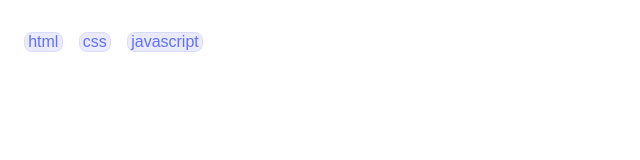
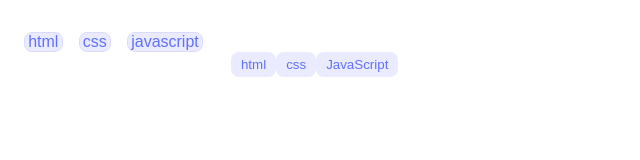
Before and after one commit to Goodluck5956/pair-programming, a plain HTML site: page index.html in a window 1280 px wide. Shown: the whole page, without its empty margins (0-640 px from the left). Drawn offline with Linux system fonts and the light colour scheme.

Commit message:
Add new list and style

```diff
--- a/index.html
+++ b/index.html
@@ -14,5 +14,11 @@
         <li>javascript</li>
     </ul>
 
+
+    <ul class="flex-button">
+        <li><button class="custom-button" type="button">html</button></li>
+        <li><button class="custom-button" type="button">css</button></li>
+        <li><button class="custom-button" type="button">JavaScript</button></li>
+      </ul>
 </body>
 </html>
--- a/style.css
+++ b/style.css
@@ -18,3 +18,17 @@
   background-color: #ebebff;
   float: left;
 }
+
+.flex-button {
+  display: flex;
+  list-style: none;
+  padding: 4px 12px;
+}
+
+.custom-button {
+  background: #ebebff;
+  border-radius: 8px;
+  color: #6070ff;
+  border: none;
+  padding: 5px 10px;
+}
```
